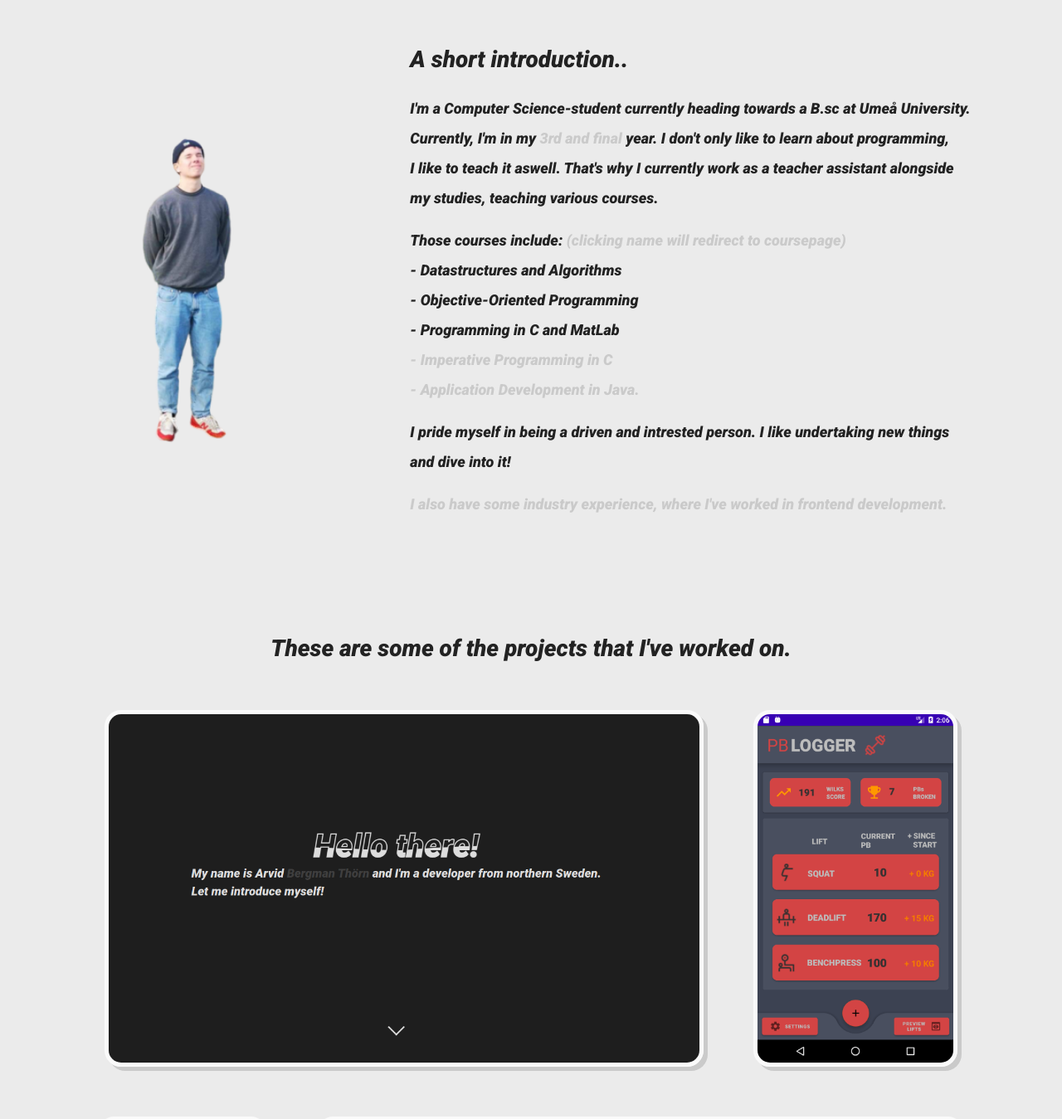
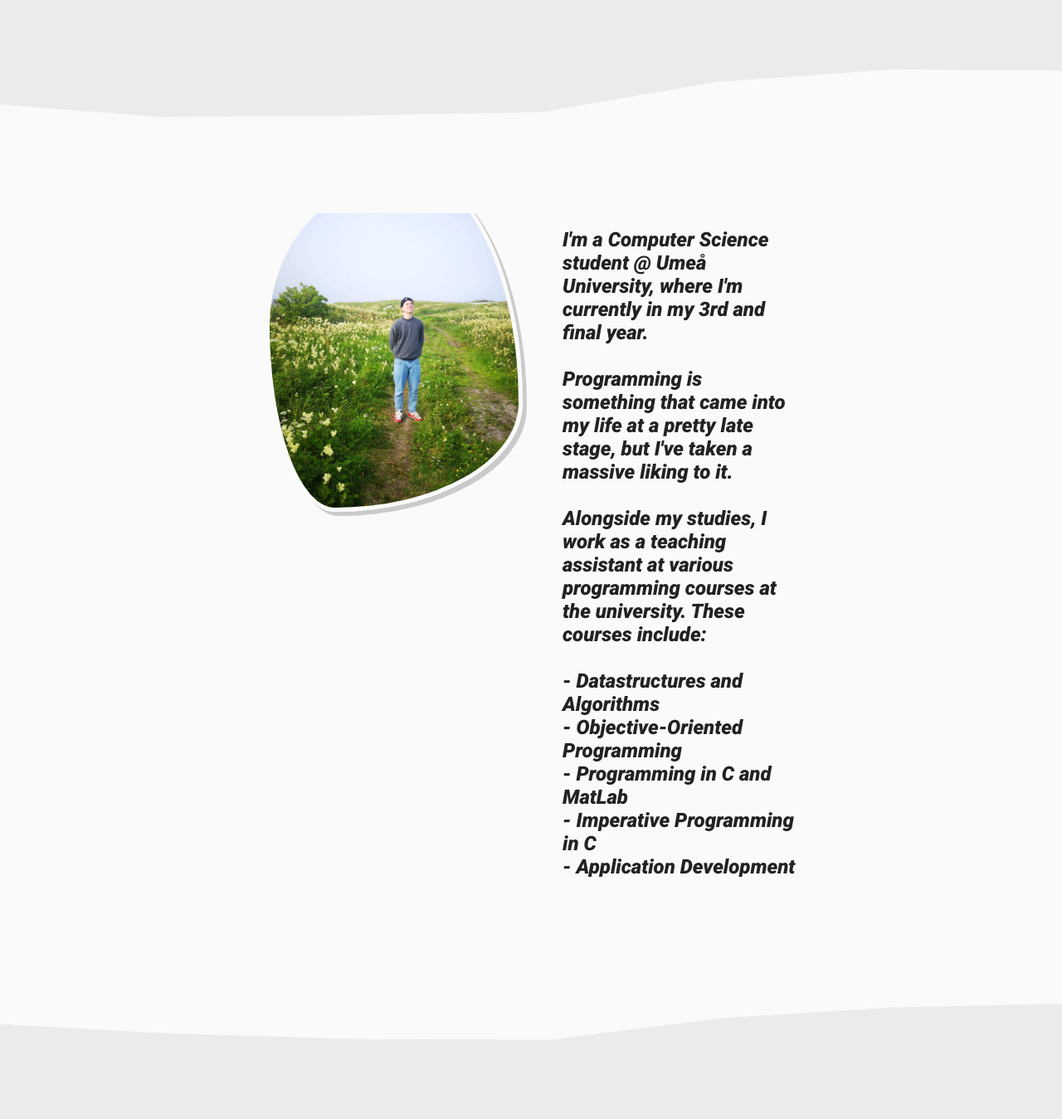
Before and after one commit to arvidbt/portfolio, a Vue app: page /skills in a window 1280 px wide. Shown: the part 863-2212 px from the top of the page at 83% size. Built offline with nearby package versions, Linux system fonts and the light colour scheme; what vue-mobile-detection would draw is missing.

Commit message:
probably time to commit now

```diff
--- a/src/App.vue
+++ b/src/App.vue
@@ -11,8 +11,6 @@
     <section>
       <section><LandingPage id="aboutMe"/></section>
     </section>
-
-
     <section id="myProjects">
       <section><ProjectsPage/></section>
     </section>
--- a/src/components/AboutPage.vue
+++ b/src/components/AboutPage.vue
@@ -1,50 +1,25 @@
 <template>
+  <div class="content-projects">
+    <div class="section-divider-projects"></div>
+    <div class="section-divider-projects"></div>
+  </div>
 <div class="aboutme-page-container">
-    <div class="image-container">
-        <img class ="img-about" src="../assets/images/arreman-2.png"/>
-    </div>
-    <!--
-      https://www.umu.se/utbildning/kurser/datastrukturer-och-algoritmer-c/
-      https://www.umu.se/utbildning/kurser/programmeringsteknik-med-c-och-matlab/
-      https://www.umu.se/utbildning/kurser/objektorienterad-programmeringsmetodik/
-      https://www.umu.se/utbildning/kurser/applikationsutveckling-i-java/
-      https://www.umu.se/utbildning/kurser/imperativ-programmering-c/
-     -->
-    <div class="about-me-container content">
-        <strong>
-            <h2 class="h2-title">A short introduction..</h2>
-            <h2 class="h2-landingpage">
-                I'm a Computer Science-student currently heading towards a B.sc at Umeå University. <br>
-                Currently, I'm in my <span style="color: var(--accent-color); transition: all 0.3s ease-in-out;">3rd and final</span> year. I don't only like to learn about programming,<br>
-                I like to teach it aswell.
-                That's why I currently work as a teacher assistant alongside<br>
-                my studies, teaching various courses.
-            </h2>
-            <h2 class="h2-landingpage">
 
-                Those courses include:  <span style="color: var(--accent-color); transition: all 0.3s ease-in-out;">(clicking name will redirect to coursepage)</span> <br>
-                - <span style="cursor: pointer" @click="linkToCourse('https://www.umu.se/utbildning/kurser/datastrukturer-och-algoritmer-c/')">Datastructures and Algorithms</span><br>
+  <div class="profile">
+      <img src="../assets/images/tobig.jpeg" alt="" class="profile__image">
+      <h2 class="profile__description">
+        I'm a Computer Science student @ Umeå University, where I'm currently in my 3rd and final year.<br><br>
+        Programming is something that came into my life at a pretty late stage, but I've taken a massive liking to it.<br><br>
+        Alongside my studies, I work as a teaching assistant at various programming courses at the university. These courses include:<br><br>
+        - <span style="cursor: pointer" @click="linkToCourse('https://www.umu.se/utbildning/kurser/datastrukturer-och-algoritmer-c/')">Datastructures and Algorithms</span><br>
                 - <span style="cursor: pointer" @click="linkToCourse('https://www.umu.se/utbildning/kurser/objektorienterad-programmeringsmetodik/')">Objective-Oriented Programming</span><br>
-                - <span style="cursor: pointer" @click="linkToCourse('https://www.umu.se/utbildning/kurser/programmeringsteknik-med-c-och-matlab/')">Programming in C and MatLab</span>
-                <span style="color: var(--accent-color); transition: all 0.3s ease-in-out;"><br>
+                - <span style="cursor: pointer" @click="linkToCourse('https://www.umu.se/utbildning/kurser/programmeringsteknik-med-c-och-matlab/')">Programming in C and MatLab</span><span><br>
                 - <span style="cursor: pointer" @click="linkToCourse('https://www.umu.se/utbildning/kurser/imperativ-programmering-c/')">Imperative Programming in C</span> <br>
                 - <span style="cursor: pointer" @click="linkToCourse('https://www.umu.se/utbildning/kurser/applikationsutveckling-i-java/')">Application Development in Java.</span>
                 </span>
-            </h2>
-
-            <h2 class="h2-landingpage">I pride myself in being a driven and intrested person. I like undertaking new things<br>
-             and dive into it!
-             </h2>
-
-            <h2 class="h2-landingpage">
-              <span style="color: var(--accent-color); transition: all 0.3s ease-in-out;">
-                I also have some industry experience, where I've worked in frontend development.
-              </span>
-            </h2>
-        </strong>
+        </h2>
     </div>
-
-</div>
+  </div>
 </template>
 
 <script>
@@ -59,20 +34,80 @@ export default {
 </script>
 
 <style scoped>
+
+.section-divider-projects {
+  width: 100%;
+  background: var(--background-color-primary);
+  height: 20rem;
+}
+
+.content-projects {
+  margin-top: 20rem;
+  position: relative;
+}
+
+.content-projects div {
+  color: var(--text-primary-color);
+
+  position: absolute;
+  transform: translate(0%, -100%);
+}
+
+.content-projects div:nth-child(1) {
+  color: transparent;
+  -webkit-text-stroke: 2px var(--background-color-secondary);
+}
+
+.content-projects div:nth-child(2) {
+  background: var(--background-color-secondary);
+  animation: animate 15s ease-in-out infinite;
+}
+
+@keyframes animate {
+0%,
+  100% {
+    clip-path: polygon(
+      0% 45%,
+      12% 44%,
+      33% 50%,
+      54% 60%,
+      70% 61%,
+      84% 59%,
+      100% 52%,
+      100% 100%,
+      0% 100%
+    );
+  }
+
+  50% {
+    clip-path: polygon(
+      0% 60%,
+      15% 65%,
+      34% 66%,
+      51% 62%,
+      67% 50%,
+      84% 45%,
+      100% 46%,
+      100% 100%,
+      0% 100%
+    );
+  }
+}
+
 /* Google Fonts */
 @import url(https://fonts.googleapis.com/css?family=Anonymous+Pro);
 .aboutme-page-container {
     display: flex;
     justify-content: center;
     align-items: center;
-    background: var(--background-color-primary);
+    background: var(--background-color-secondary);
     top: 50px;
     width: 100vw;
     height: 100vh;
     transition: 0.3s ease-in-out;
 }
 
-.img-about {
+/* .img-about {
     height: 70vh;
     border-radius: 15px;
     transition: 0.3s ease-in-out;
@@ -103,9 +138,56 @@ export default {
     background: transparent;
     align-items: center;
 
+} */
+
+  @import url('https://fonts.googleapis.com/css2?family=Roboto:ital,wght@1,900&display=swap');
+.profile {
+  display: grid;
+  gap: 3rem;
+  grid-auto-columns: 1fr;
+  grid-template-areas:
+    "image name"
+    "image description";
+  max-width: 50vw;
+  padding: var(--size-400);
 }
 
-@import url('https://fonts.googleapis.com/css2?family=Roboto:ital,wght@1,900&display=swap');
+.blob__div {
+  width: 10vw;
+  height: 15vh;
+  background: black;
+  border-radius: 56% 44% 73% 27% / 45% 68% 32% 55%;
+  transform: rotate(90deg);
+}
+
+.profile__image {
+  /*   border-top-left-radius: 1rem 4rem; */
+  border-radius: 56% 44% 73% 27% / 45% 68% 32% 55%;
+  height: 50vh;
+  border: 5px solid var(--background-color-secondary);
+  box-shadow: 5px 5px var(--accent-color);
+  transition: all 0.3s ease-in-out;
+
+
+  grid-area: image;
+}
+
+.profile__image:hover {
+  border-radius: 79% 21% 29% 71% / 11% 74% 26% 89%;
+}
+
+.profile__name {
+  grid-area: name;
+}
+
+.profile__description {
+  grid-area: description;
+  color: var(--text-primary-color);
+  border-radius: 26% 33% 73% 27% / 35% 88% 42% 5%;
+  font-family: 'Roboto', sans-serif;
+  transition: all 0.3s ease-in-out;
+}
+
 .h1-landingpage { color: var(--text-primary-color); font-family: 'Roboto', sans-serif;    font-size: 62px; font-weight: 800; line-height: 72px;  text-align: left; }
 
 .h2-landingpage { margin-left: 20px; margin-right: 20px; color: var(--text-primary-color); font-family: 'Roboto', sans-serif; font-size: 18px; font-weight: 800; line-height: 36px; text-align: lfet; }
--- a/src/components/NavBar.vue
+++ b/src/components/NavBar.vue
@@ -130,7 +130,7 @@ export default {
 
   .navbar {
     margin: 0;
-    height: 70px;
+    height: 80px;
     width: 100vw;
     max-width: 100%;
     background-color: var(--background-color-primary);;
--- a/src/components/ProjectsPage.vue
+++ b/src/components/ProjectsPage.vue
@@ -1,4 +1,8 @@
 <template>
+  <div class="content-projects">
+    <div class="section-divider-projects"></div>
+    <div class="section-divider-projects"></div>
+  </div>
     <div class="project-intro-container">
         <h1 class="h1-intro">These are some of the projects that I've worked on.</h1>
     </div>
@@ -13,7 +17,9 @@
                 <!-- MIRA project slot -->
         <div class="large-project-container">
             <img class="img-left" src="../assets/images/thirty.png"/>
-            <img class="img-left" src="../assets/images/mira.png" @click="expand()"/>
+            <RouterLink to="/skills">
+              <img class="img-left" src="../assets/images/mira.png"/>
+            </RouterLink>
         </div>
                     <div v-if="expanded" class="desc-div"><h1>Lorem ipsum dolor sit amet, consectetur adipiscing elit. Nam elementum purus non mattis dictum. Nunc elementum semper felis quis gravida. Pellentesque lacus mauris, aliquam id vulputate sit amet, pharetra nec risus. Cras ac fermentum massa. Praesent eros turpis, consectetur sit amet vehicula quis, tempus in elit. Integer condimentum turpis ac ipsum porttitor dapibus. Etiam ultrices, nisl ac iaculis tincidunt, lectus dui porta est, sed laoreet ex sapien eu ante. Vivamus aliquam maximus cursus. Suspendisse sed purus vehicula, egestas libero nec, luctus erat. Fusce condimentum tempor tortor, sit amet molestie eros mollis quis. Nunc nec pharetra nisl, et tempus eros. Morbi.</h1></div>
 
@@ -59,6 +65,67 @@ export default {
 
 /* Slut tester */
 
+
+.section-divider-projects {
+  width: 100%;
+  background: var(--background-color-secondary);
+  height: 20rem;
+}
+
+.content-projects {
+  margin-top: 20rem;
+  position: relative;
+}
+
+.content-projects div {
+  color: var(--text-primary-color);
+
+  position: absolute;
+  transform: translate(0%, -100%);
+}
+
+.content-projects div:nth-child(1) {
+  color: transparent;
+  -webkit-text-stroke: 2px var(--background-color-secondary);
+}
+
+.content-projects div:nth-child(2) {
+  background: var(--background-color-primary);
+  animation: animate 20s ease-in-out infinite;
+}
+
+@keyframes animate {
+  0%,
+  100% {
+    clip-path: polygon(
+      0% 45%,
+      12% 44%,
+      33% 50%,
+      54% 60%,
+      70% 61%,
+      84% 59%,
+      100% 52%,
+      100% 100%,
+      0% 100%
+    );
+  }
+
+  50% {
+    clip-path: polygon(
+      0% 60%,
+      15% 65%,
+      34% 66%,
+      51% 62%,
+      67% 50%,
+      84% 45%,
+      100% 46%,
+      100% 100%,
+      0% 100%
+    );
+  }
+}
+
+
 @import url('https://fonts.googleapis.com/css2?family=Roboto:ital,wght@1,900&display=swap');
 
 .desc-div {
@@ -67,7 +134,7 @@ export default {
     align-items: center;
     text-align: left;
     box-sizing: border-box;
-    background: var(--background-color-secondary);
+    background: var(--background-color-primary);
     border-radius: 15px;
     max-width: 100%;
     border: 5px solid var(--background-color-secondary);
@@ -149,8 +216,9 @@ export default {
     color: var(--text-primary-color);
     transition: 0.3s all ease-in-out;
     opacity: 1;
-}
-
+  }
+  /* https://codepen.io/ainalem/pen/RqYZNO */
+/* https://codepen.io/ig_design/pen/BajVZre */
 .small-project-left:not(hover), .small-project-right:not(hover), .large-project-container:not(hover) {
     color: var(--accent-color);
     transition: 0.3s all ease-in-out;
--- a/src/components/SkillsPage.vue
+++ b/src/components/SkillsPage.vue
@@ -17,7 +17,8 @@ export default {
     display: flex;
     justify-content: center;
     align-items: center;
-    background: var(--background-color-primary);
+    background: red;
+    z-index: 1000;
     top: 50px;
     width: 100vw;
     height: 100vh;
--- a/src/router/index.js
+++ b/src/router/index.js
@@ -17,6 +17,12 @@ const routes = [
     component: () =>
       import(/* webpackChunkName: "about" */ "../views/AboutView.vue"),
   },
+  {
+    path: "/skills",
+    name: "skills",
+    component: () =>
+      import("../components/SkillsPage.vue")
+  }
 ];
 
 const router = createRouter({
```
Also changed, not shown: src/components/StartPage.vue (+1 -7 lines), src/assets/images/tobig.jpeg (added).
